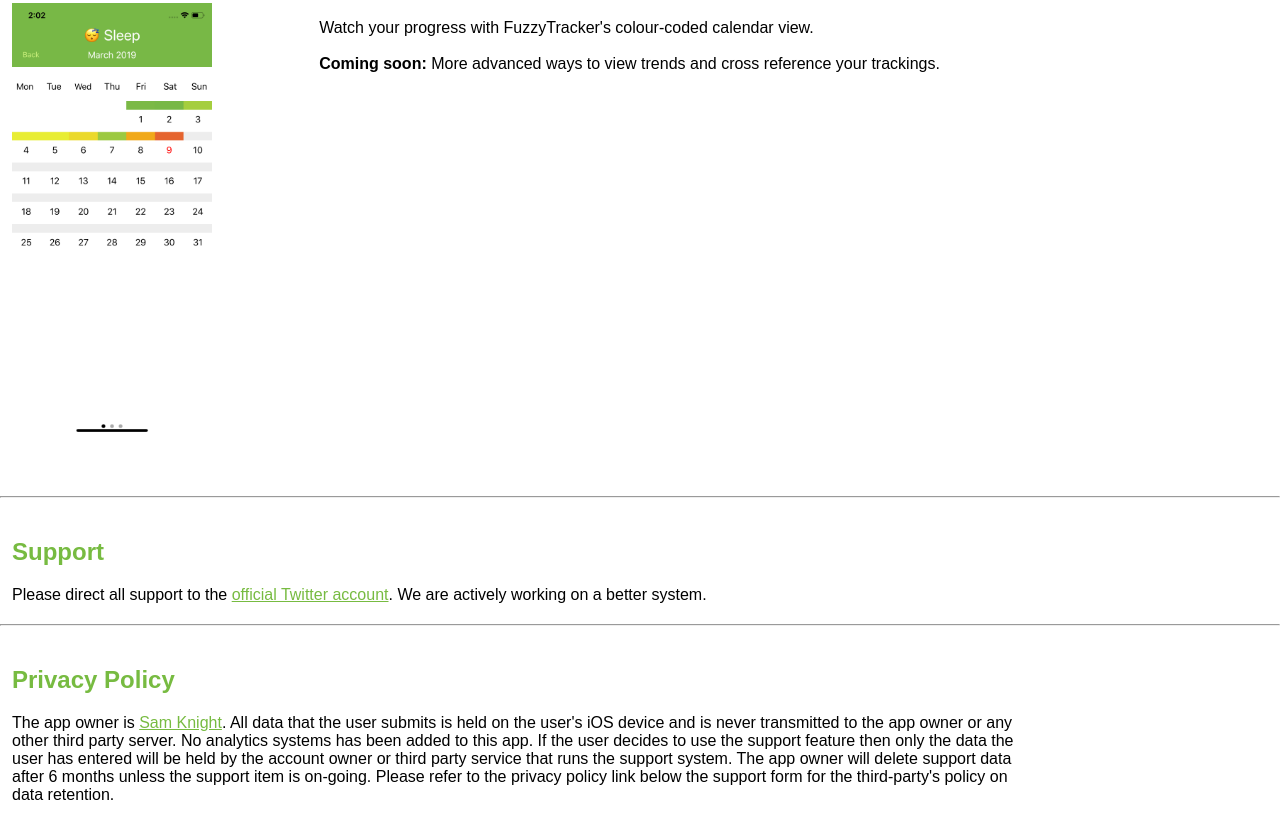
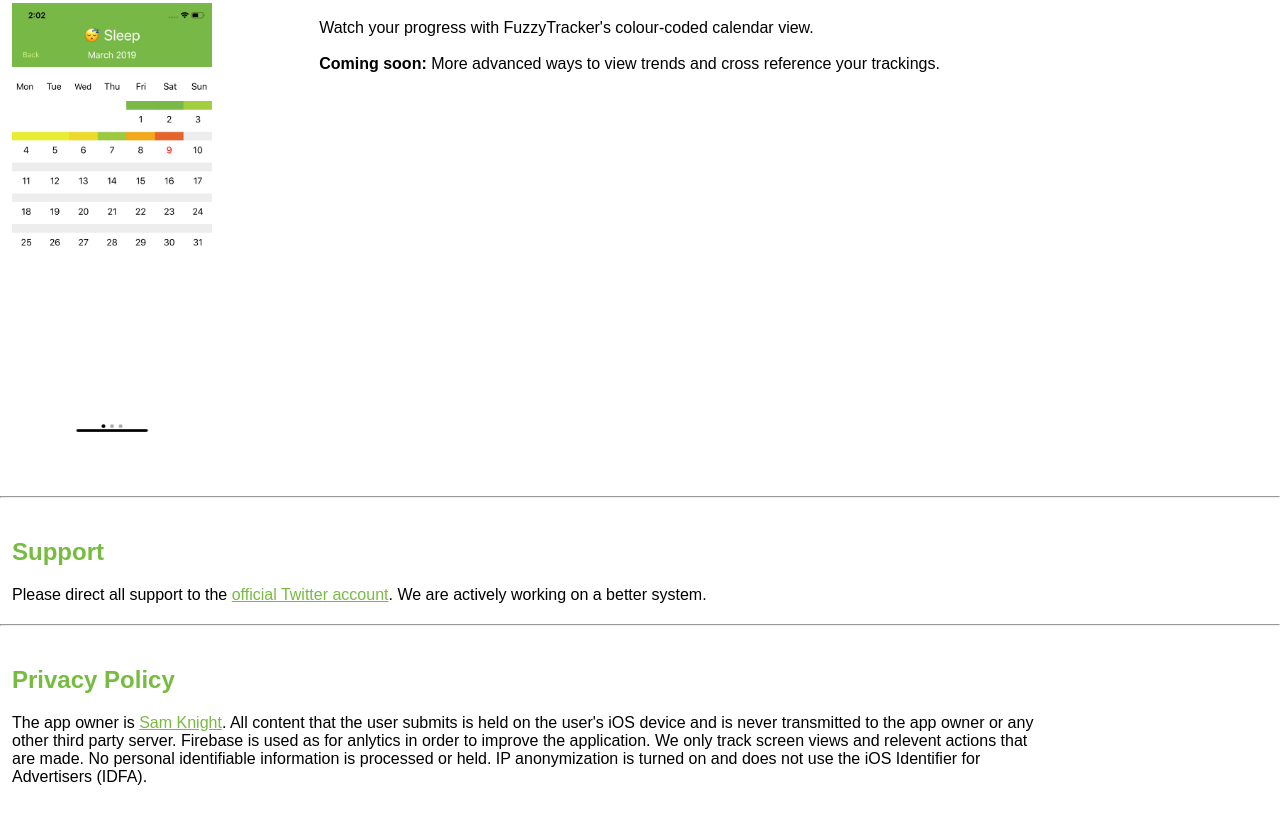
Before and after one commit to samknight/fuzzytracker-web, a plain HTML site: page index.html in a window 1280 px wide. Shown: the part 1519-2335 px from the top of the page. Drawn offline with Linux system fonts and the light colour scheme.

Commit message:
update privacy policy

```diff
--- a/index.html
+++ b/index.html
@@ -108,10 +108,9 @@
     <h2>Privacy Policy</h2>
     The app owner is <a href="samknight.co.uk">Sam Knight</a>.
 
-    All data that the user submits is held on the user's iOS device and is never transmitted to the app owner or any other third party server.
-    No analytics systems has been added to this app.
+    All content that the user submits is held on the user's iOS device and is never transmitted to the app owner or any other third party server.
 
-    If the user decides to use the support feature then only the data the user has entered will be held by the account owner or third party service that runs the support system. The app owner will delete support data after 6 months unless the support item is on-going. Please refer to the privacy policy link below the support form for the third-party's policy on data retention.
+    Firebase is used as for anlytics in order to improve the application. We only track screen views and relevent actions that are made. No personal identifiable information is processed or held. IP anonymization is turned on and does not use the iOS Identifier for Advertisers (IDFA).
   </section>
 
 </body>
```
